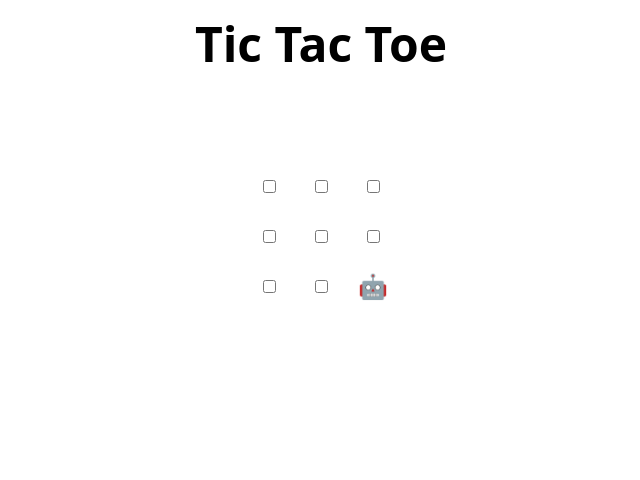
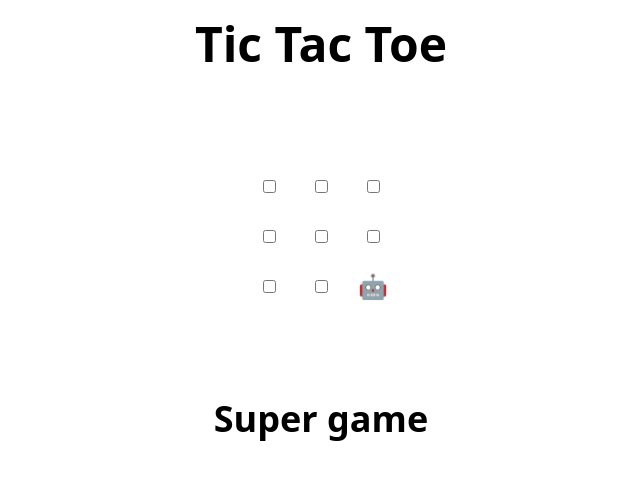
Before and after one commit to PetrenkoAnastasiia/skills-review-pull-requests, a plain HTML site: page index.html in a window 1280 px wide. Shown: the whole page, without its empty margins (319-959 px from the left). Drawn offline with Linux system fonts and the light colour scheme.

Commit message:
Update index.html

```diff
--- a/index.html
+++ b/index.html
@@ -46,7 +46,7 @@
     <td><input type="checkbox" /></td>
   </tr>
 </table>
-
+<h2> Super game </h2>
 <h2 hidden>Game over, refresh to play again 🧑‍💻 🤖!</h2>
 
 <script>
```
